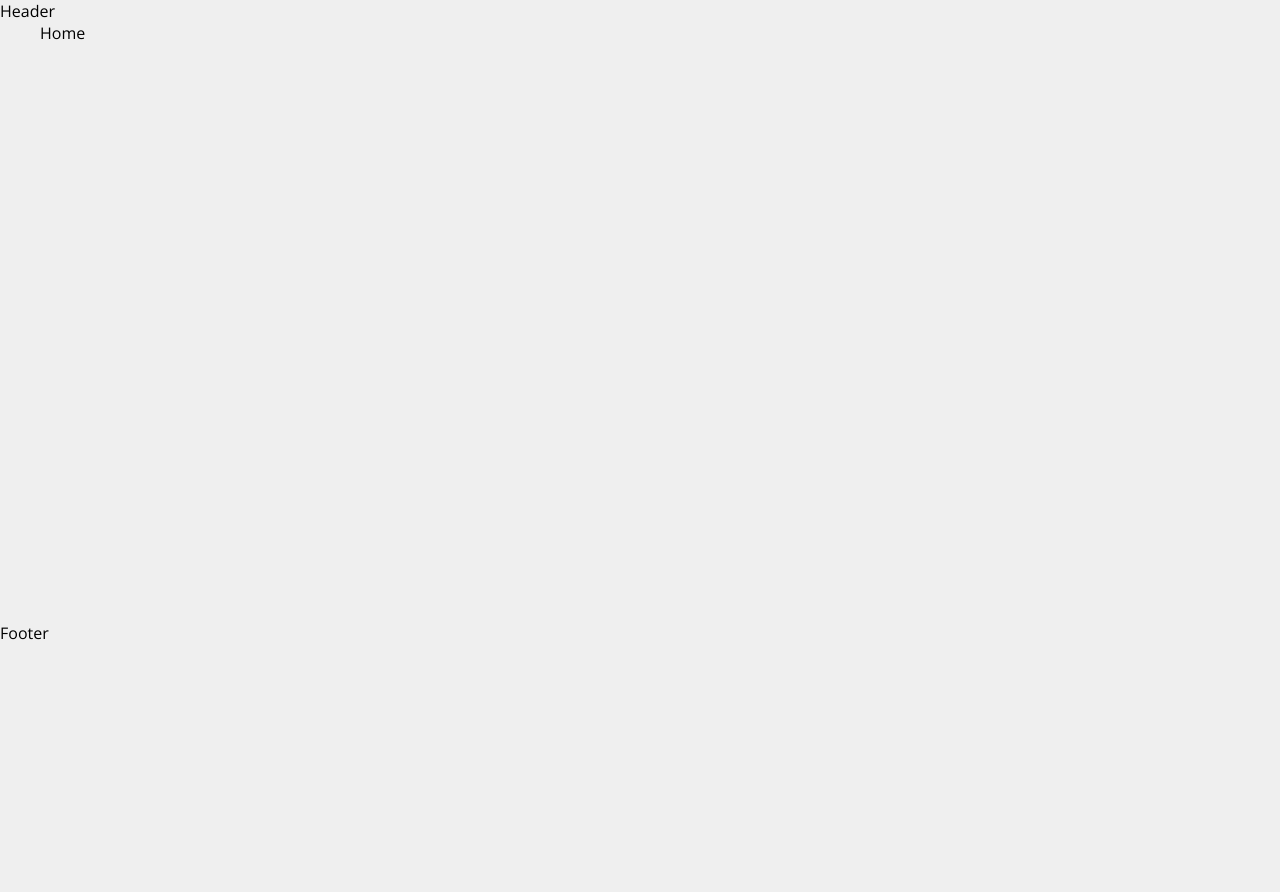
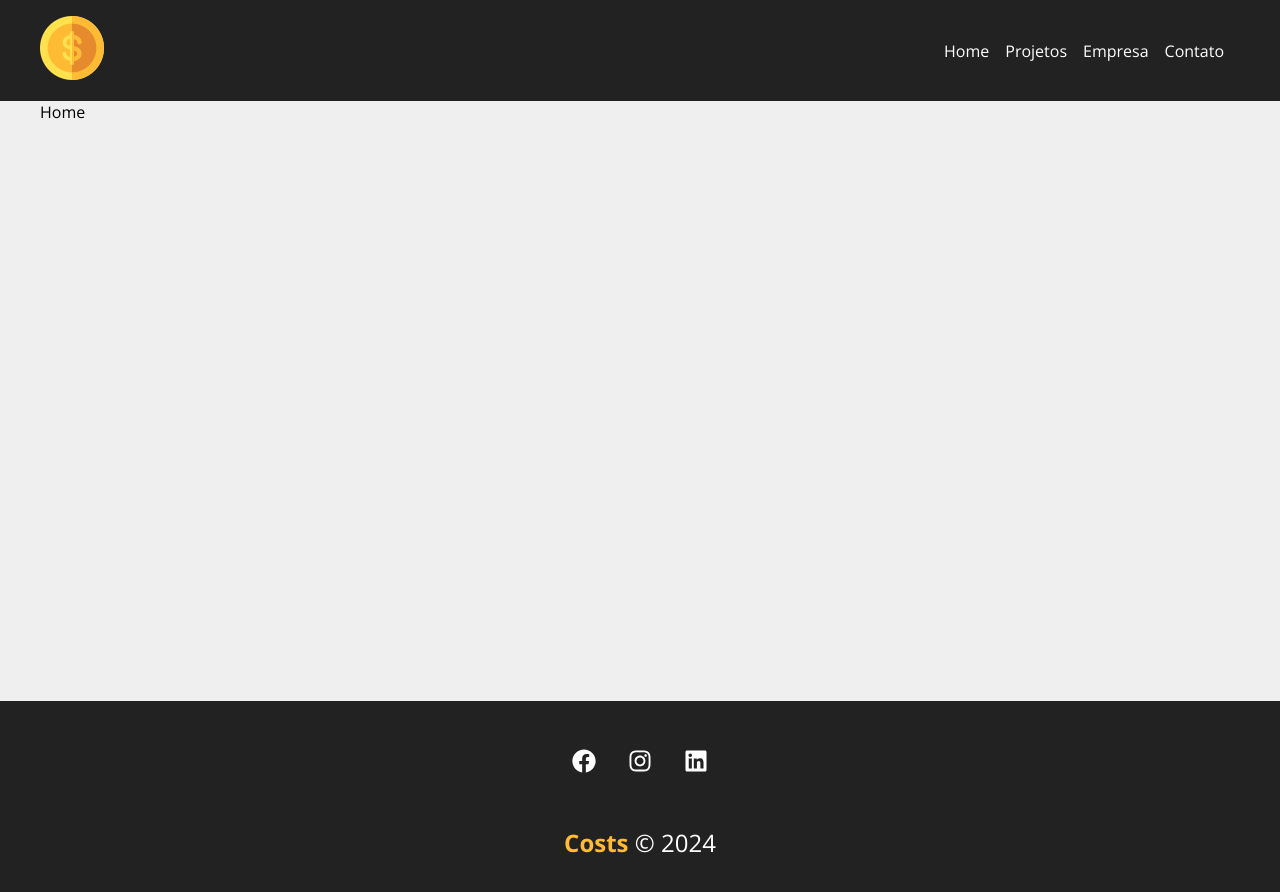
Before and after one commit to PauloRobertt/Project_Costs, a JavaScript app in the folder Costs/src/main/java/br/com/costs/Costs/View/costs_view/: page / in a window 1280 px wide. Shown: the top 892 px of the page. Before the commit the page ends 800 px from the top, so only its background shows below. Built offline with nearby package versions, Linux system fonts and the light colour scheme; the HTML template or start-up script is replaced by a standard one.

Commit message:
chore: adicionamento de nova rota

```diff
--- a/Costs/src/main/java/br/com/costs/Costs/View/costs_view/src/Rotas.js
+++ b/Costs/src/main/java/br/com/costs/Costs/View/costs_view/src/Rotas.js
@@ -6,20 +6,24 @@
 import NewProject from './components/pages/NewProject.js';
 
 import Container from "./components/layout/Container.js";
+import NavBar from "./components/layout/NavBar.js";
+import Projects from "./components/pages/Projects.js";
+import Footer from "./components/layout/Footer.js";
 
 export default function Rotas(){
     return(
         <BrowserRouter>
-            <p>Header</p>
+            <NavBar/>
             <Container customClass="min-height">
                 <Routes>
                     <Route exact path="/" element={<Home/>}/>
+                    <Route exact path="/projects" element={<Projects/>}/>
                     <Route exact path="/contact" element={<Contact/>}/>
                     <Route exact path="/company" element={<Company/>}/>
                     <Route exact path="/newproject" element={<NewProject/>}/>
                 </Routes>
             </Container>
-            <p>Footer</p>
+            <Footer/>
         </BrowserRouter>
     );
 }
```
